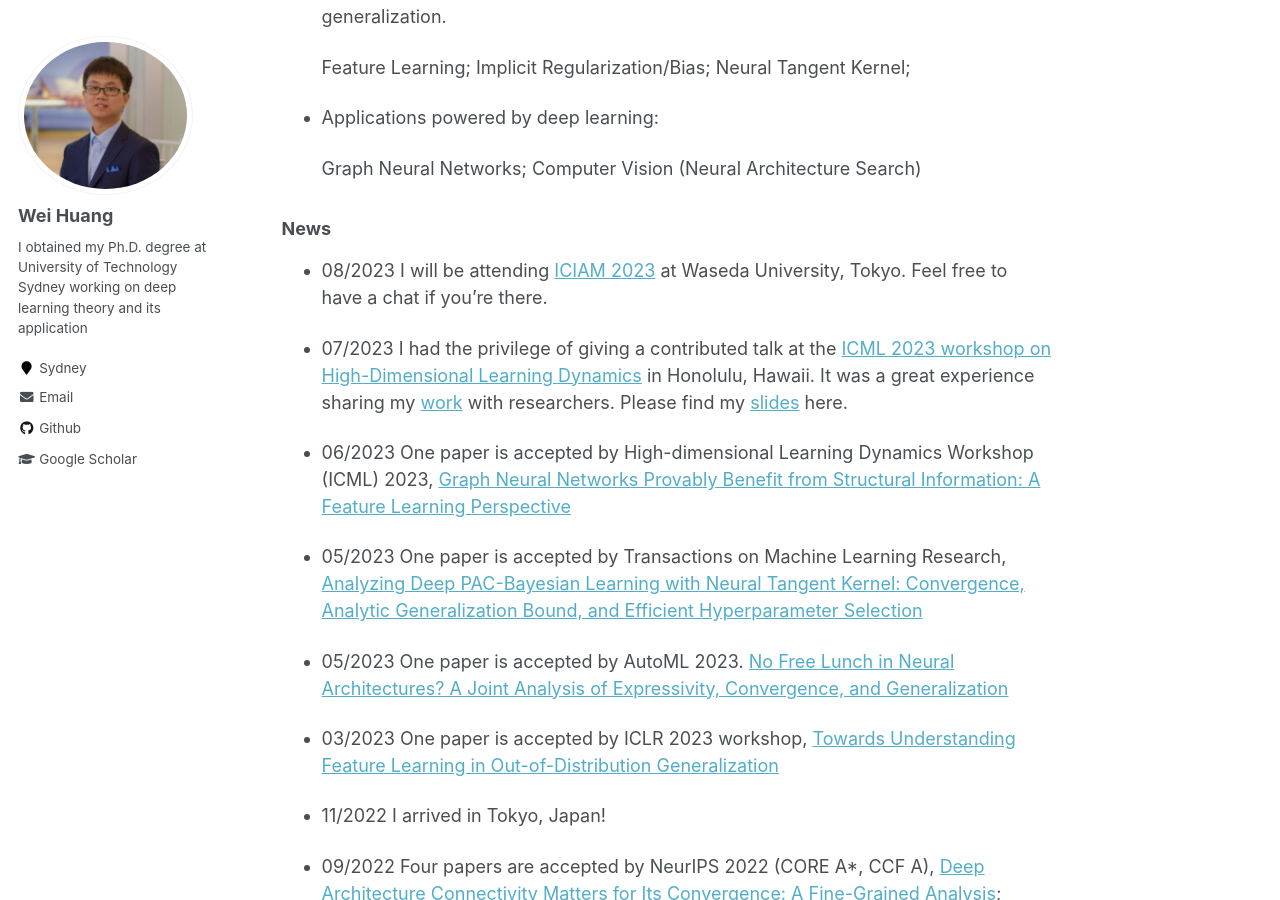
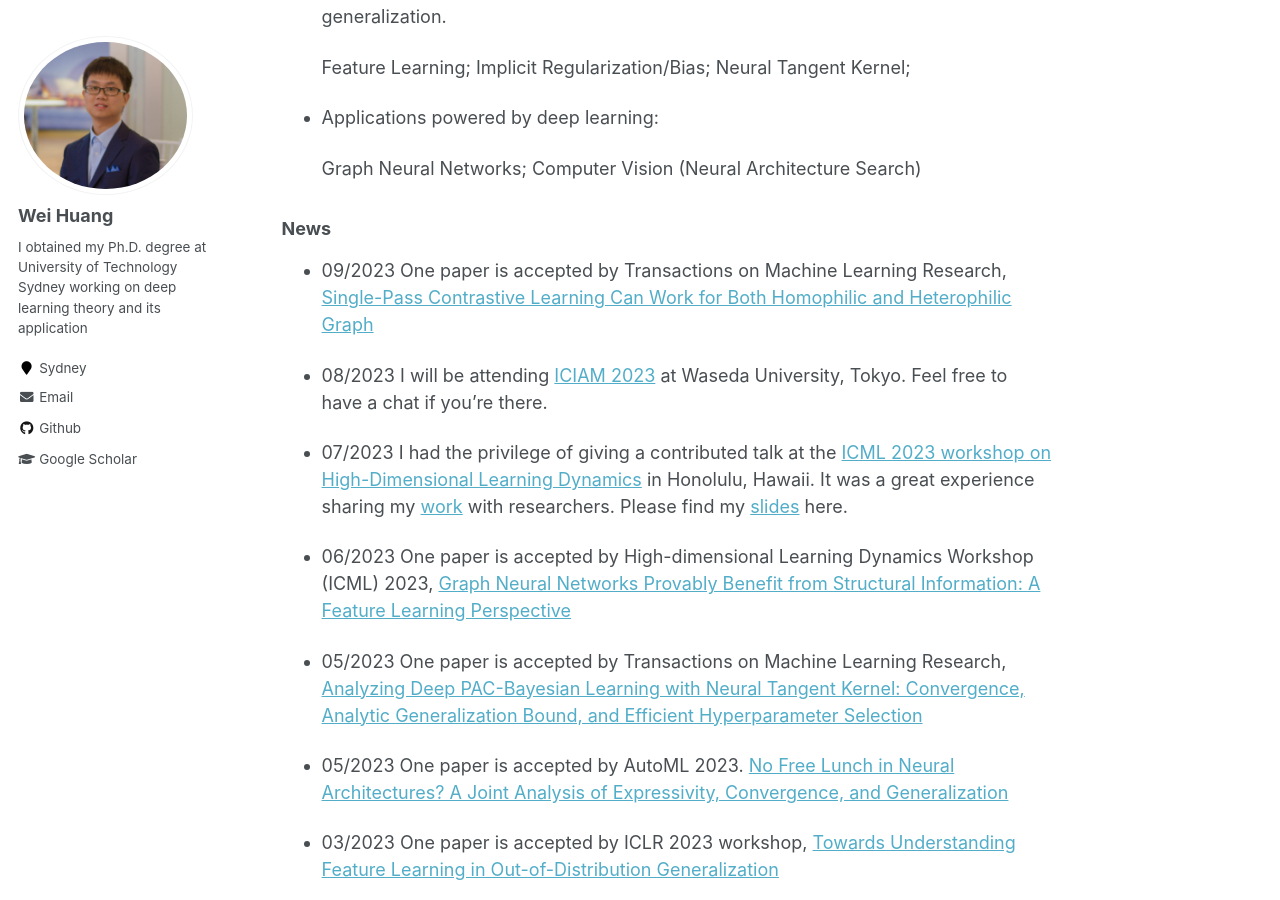
Before and after one commit to WeiHuang05/Weihuang05.github.io, a Jekyll site: the page built from index.md, in a window 1280 px wide and 900 px high, scrolled down 704 px. Built offline with Jekyll 4.4.1, drawn with Linux system fonts in a browser that asks for light colours.

Commit message:
Update index.md

```diff
--- a/index.md
+++ b/index.md
@@ -26,6 +26,7 @@ My office is located at the [University of Tokyo](https://www.u-tokyo.ac.jp/ja/i
 
 ### News
 
+* 09/2023 One paper is accepted by Transactions on Machine Learning Research, [Single-Pass Contrastive Learning Can Work for Both Homophilic and Heterophilic Graph](https://openreview.net/pdf?id=244KePn09i)
 
 * 08/2023 I will be attending [ICIAM 2023](https://iciam2023.org/registered_data?id=00088) at Waseda University, Tokyo. Feel free to have a chat if you're there.
 
```
